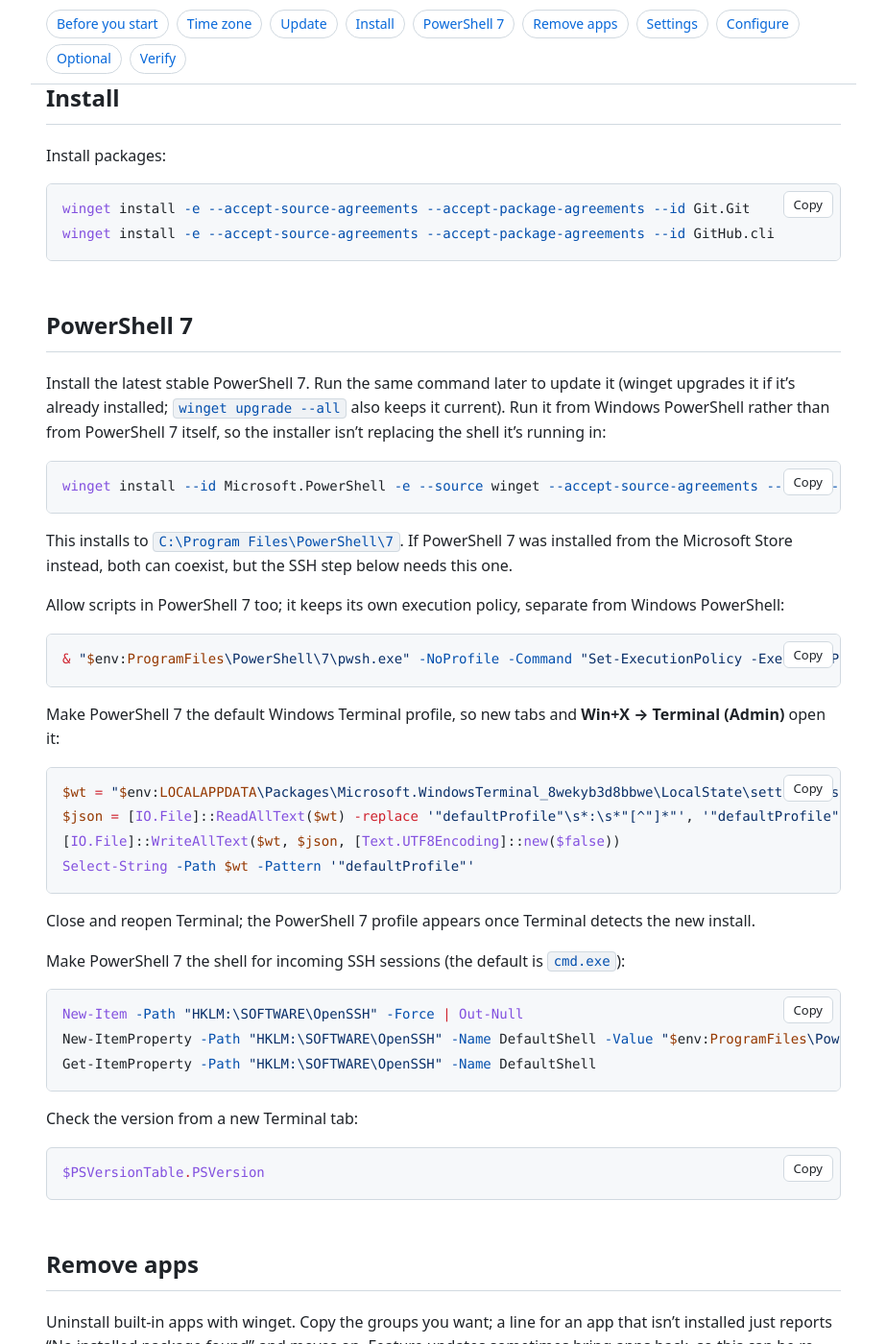
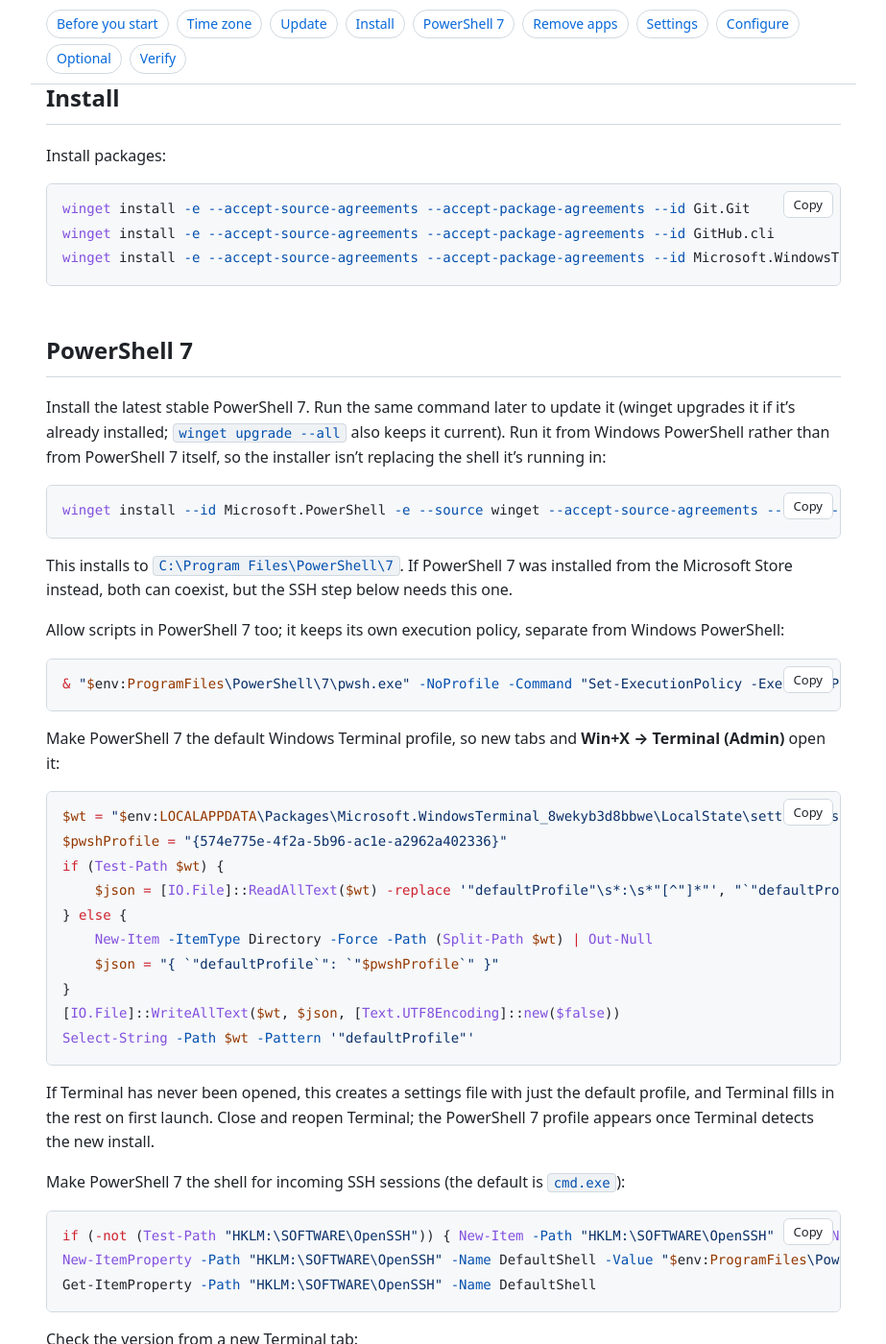
Before and after one commit to leewiscovitch/wiscovitch-install, a Jekyll site: the page built from windows.md, in a window 1280 px wide and 1400 px high, scrolled down 1835 px. Shown: the whole window at 96% size, without its empty margins (178-1101 px from the left). Built offline with Jekyll 4.4.1, drawn with Linux system fonts in a browser that asks for light colours; some of the changed text lies outside the part shown.

Commit message:
Test every page's blocks in CI after each Pages build
A page_build-triggered workflow waits for the live site to reach the
commit (new revision meta tag), extracts each page's code blocks and
runs them in order: Linux pages in fresh Ubuntu, Fedora, AlmaLinux,
Rocky and Arch containers as a sudo user (systemd/desktop commands
stubbed), and the Windows page on a fresh Windows Server runner, then
checks an SSH key login lands in PowerShell 7. Results go to the job
summary.

Also on the Windows page: install Windows Terminal, create Terminal's
settings file if it doesn't exist yet, and only create registry keys
when missing (New-Item -Force on an existing key wipes its values).

Co-Authored-By: Claude Opus 5.5 <noreply@anthropic.com>

````diff
--- a/_config.yml
+++ b/_config.yml
@@ -31,3 +31,4 @@ exclude:
   - README.md
   - CLAUDE.md
   - CLAUDE.local.md
+  - tests/
--- a/_layouts/default.html
+++ b/_layouts/default.html
@@ -3,6 +3,7 @@
 <head>
   <meta charset="utf-8">
   <meta name="viewport" content="width=device-width, initial-scale=1">
+  <meta name="revision" content="{{ site.github.build_revision }}">
   <title>{% if page.title and page.title != site.title %}{{ page.title }} · {% endif %}{{ site.title }}</title>
   <style>
     :root {
--- a/windows.md
+++ b/windows.md
@@ -5,6 +5,7 @@ pm: winget
 packages:
   - Git.Git
   - GitHub.cli
+  - Microsoft.WindowsTerminal
 # Built-in apps offered for removal, in groups. `id` is the version-free
 # package name winget matches against (see `winget list`).
 remove:
@@ -112,17 +113,23 @@ Make PowerShell 7 the default Windows Terminal profile, so new tabs and **Win+X
 
 ```powershell
 $wt = "$env:LOCALAPPDATA\Packages\Microsoft.WindowsTerminal_8wekyb3d8bbwe\LocalState\settings.json"
-$json = [IO.File]::ReadAllText($wt) -replace '"defaultProfile"\s*:\s*"[^"]*"', '"defaultProfile": "{574e775e-4f2a-5b96-ac1e-a2962a402336}"'
+$pwshProfile = "{574e775e-4f2a-5b96-ac1e-a2962a402336}"
+if (Test-Path $wt) {
+    $json = [IO.File]::ReadAllText($wt) -replace '"defaultProfile"\s*:\s*"[^"]*"', "`"defaultProfile`": `"$pwshProfile`""
+} else {
+    New-Item -ItemType Directory -Force -Path (Split-Path $wt) | Out-Null
+    $json = "{ `"defaultProfile`": `"$pwshProfile`" }"
+}
 [IO.File]::WriteAllText($wt, $json, [Text.UTF8Encoding]::new($false))
 Select-String -Path $wt -Pattern '"defaultProfile"'
 ```
 
-Close and reopen Terminal; the PowerShell 7 profile appears once Terminal detects the new install.
+If Terminal has never been opened, this creates a settings file with just the default profile, and Terminal fills in the rest on first launch. Close and reopen Terminal; the PowerShell 7 profile appears once Terminal detects the new install.
 
 Make PowerShell 7 the shell for incoming SSH sessions (the default is `cmd.exe`):
 
 ```powershell
-New-Item -Path "HKLM:\SOFTWARE\OpenSSH" -Force | Out-Null
+if (-not (Test-Path "HKLM:\SOFTWARE\OpenSSH")) { New-Item -Path "HKLM:\SOFTWARE\OpenSSH" | Out-Null }
 New-ItemProperty -Path "HKLM:\SOFTWARE\OpenSSH" -Name DefaultShell -Value "$env:ProgramFiles\PowerShell\7\pwsh.exe" -PropertyType String -Force | Out-Null
 Get-ItemProperty -Path "HKLM:\SOFTWARE\OpenSSH" -Name DefaultShell
 ```
@@ -149,10 +156,12 @@ Set-ItemProperty -Path $p -Name AppsUseLightTheme -Type DWord -Value 0
 Set-ItemProperty -Path $p -Name SystemUsesLightTheme -Type DWord -Value 0
 ```
 
-**Touchpad scrolling: normal** ("down motion scrolls down", not natural). Laptops with a precision touchpad only; mouse wheels already scroll normally:
+**Touchpad scrolling: normal** ("down motion scrolls down", not natural). Applies to precision touchpads (harmless on machines without one); mouse wheels already scroll normally:
 
 ```powershell
-Set-ItemProperty -Path "HKCU:\Software\Microsoft\Windows\CurrentVersion\PrecisionTouchPad" -Name ScrollDirection -Type DWord -Value 0xFFFFFFFF
+$p = "HKCU:\Software\Microsoft\Windows\CurrentVersion\PrecisionTouchPad"
+if (-not (Test-Path $p)) { New-Item -Path $p | Out-Null }
+Set-ItemProperty -Path $p -Name ScrollDirection -Type DWord -Value 0xFFFFFFFF
 ```
 
 **Alt+Tab shows windows only**, not browser tabs:
````
Also changed, not shown: tests/extract.py (added, +78 -0 lines), tests/summarize.py (added, +50 -0 lines), .github/workflows/test.yml (added), 2 other files.
